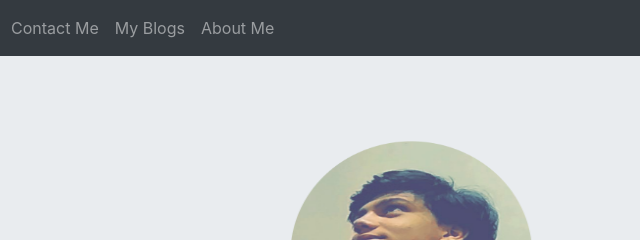
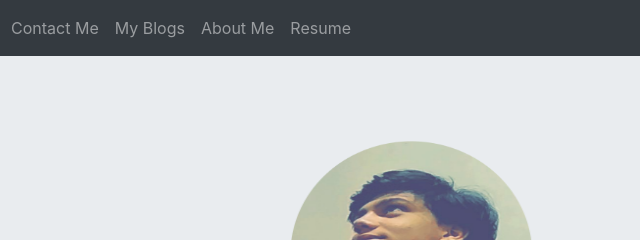
Before and after one commit to arkalsekar/abdulrehman, a plain HTML site: page index.html in a window 1280 px wide. Shown: the top 240 px of the page, 227-867 px from the left. Drawn offline with nearby package versions, Linux system fonts and the light colour scheme; a web font is replaced by a local one.

Commit message:
Updated Index

```diff
--- a/index.html
+++ b/index.html
@@ -73,6 +73,10 @@
                 <li class="nav-item">
                     <a class="nav-link" href="/About.html">About Me</a>
                 </li>
+                <li class="nav-item">
+                    <a class="nav-link" href="Resume.pdf">Resume</a>
+                </li>
+
             </ul>
         </div>
     </nav>
```
